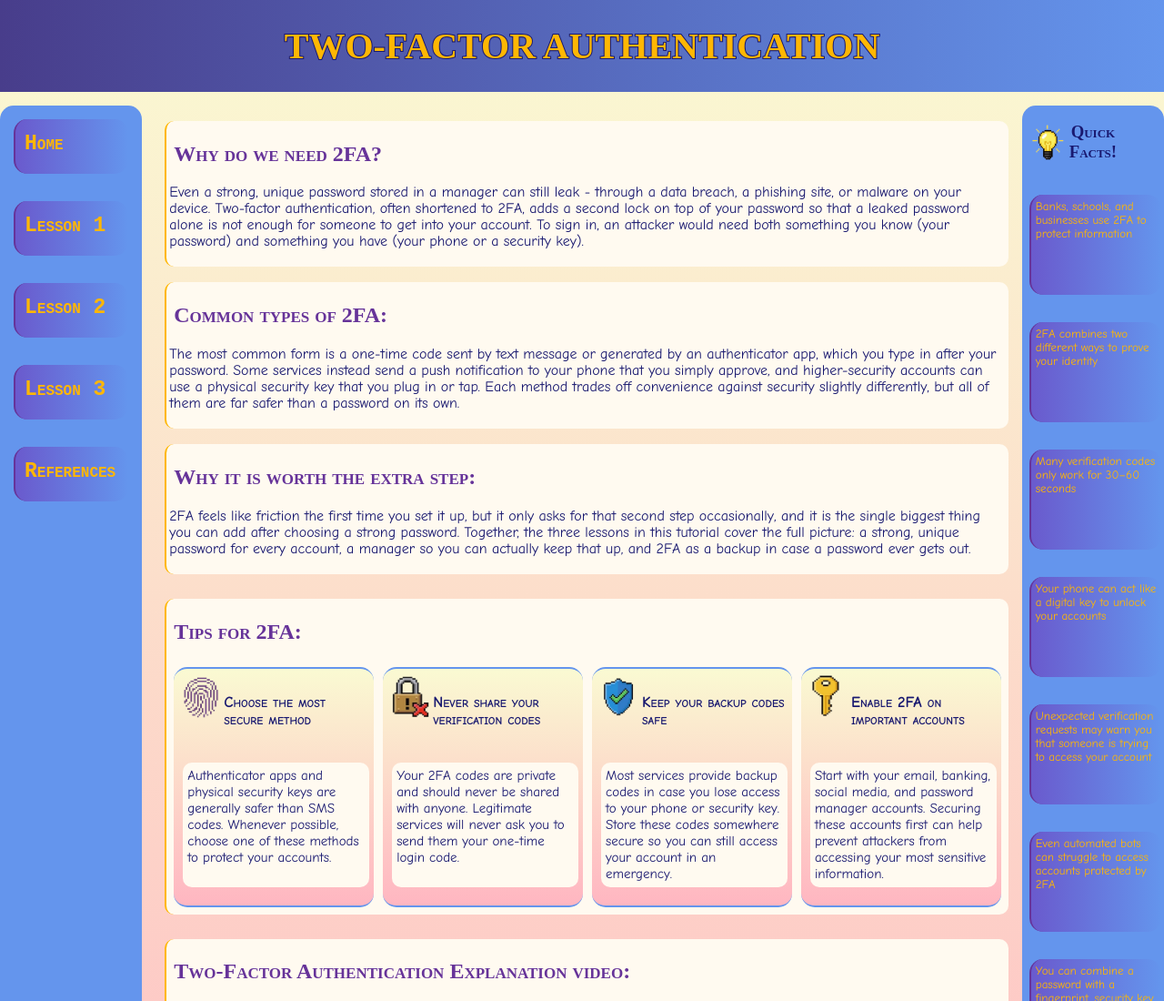
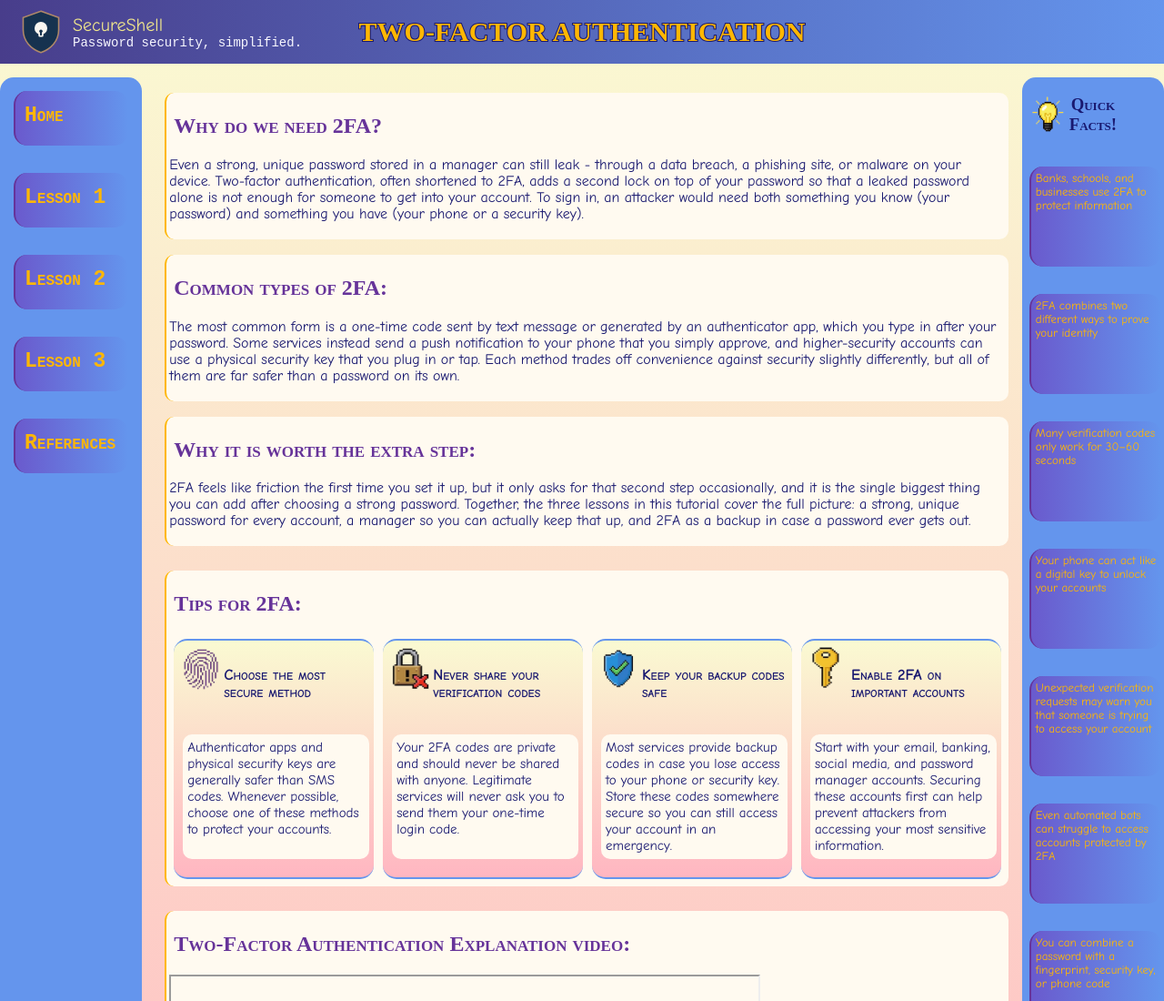
Before and after one commit to trishaagrawal31/ISTE_Assignment_2, a plain HTML site: page cath.html in a window 1280 px wide. Shown: the top 1100 px of the page at 91% size. Drawn offline with Linux system fonts and the light colour scheme; grey boxes are pictures that could not be loaded.

Commit message:
added logo

```diff
--- a/assets/css/cath.css
+++ b/assets/css/cath.css
@@ -13,14 +13,53 @@ body {
 }
 
 header {
+    display: grid;
+    grid-template-columns: 50px 1fr 2fr 1fr 50px;
+    grid-template-rows: auto auto;
+    column-gap: 10px;
+    align-items: center;
+    padding: 10px 20px;
+    grid-column: 1 / 4; /* the header expands till the end of the page*/
+    grid-row: 1;
+    text-align: center;
+    background: linear-gradient(to left, cornflowerblue, darkslateblue);
+    font-size: 20px;
+}
+
+header img {
+    grid-column: 1;
+    grid-row: 1 / 3;
+}
+
+.site_name {
+    grid-column: 2;
+    grid-row: 1;
+    align-self: end;
+    text-align: left;
+    margin: 0;
+    color: khaki;
+    font-family: "Comic Sans MS";
+}
+
+.tagline {
+    grid-column: 2;
+    grid-row: 2;
+    align-self: start;
+    text-align: left;
+    margin: 0;
+    font-size: 14px;
+    color: ghostwhite;
+}
+
+
+header h1 {
+    grid-column: 3;
+    grid-row: 1 / 3;
+    margin: 0;
+    font-size: 30px;
     color: #ffb703;
     -webkit-text-stroke: 2px midnightblue;
     paint-order: stroke fill;
-    grid-column: 1 / 4; /* the header expands till the end of the page*/
-    grid-row: 1;
-    text-align: center;
-    background: linear-gradient(to left, cornflowerblue,darkslateblue);
-    font-size: 20px;
 }
 
 nav {
--- a/cath.html
+++ b/cath.html
@@ -9,6 +9,9 @@
 <body>
 
 <header>
+    <img src="assets/images/logo.svg" alt="SecureShell logo">
+    <p class="site_name">SecureShell</p>
+    <p class="tagline">Password security, simplified.</p>
     <h1>TWO-FACTOR AUTHENTICATION</h1>
 </header>
 
```
